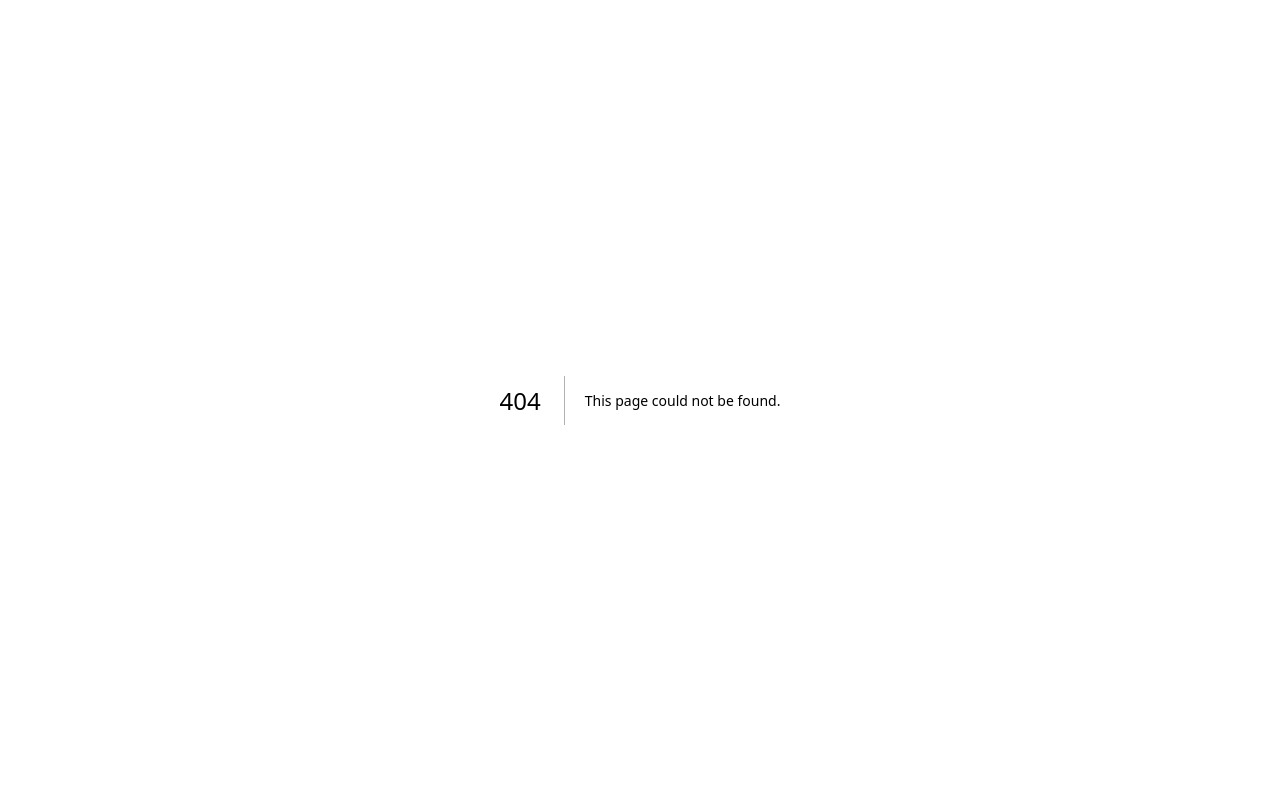
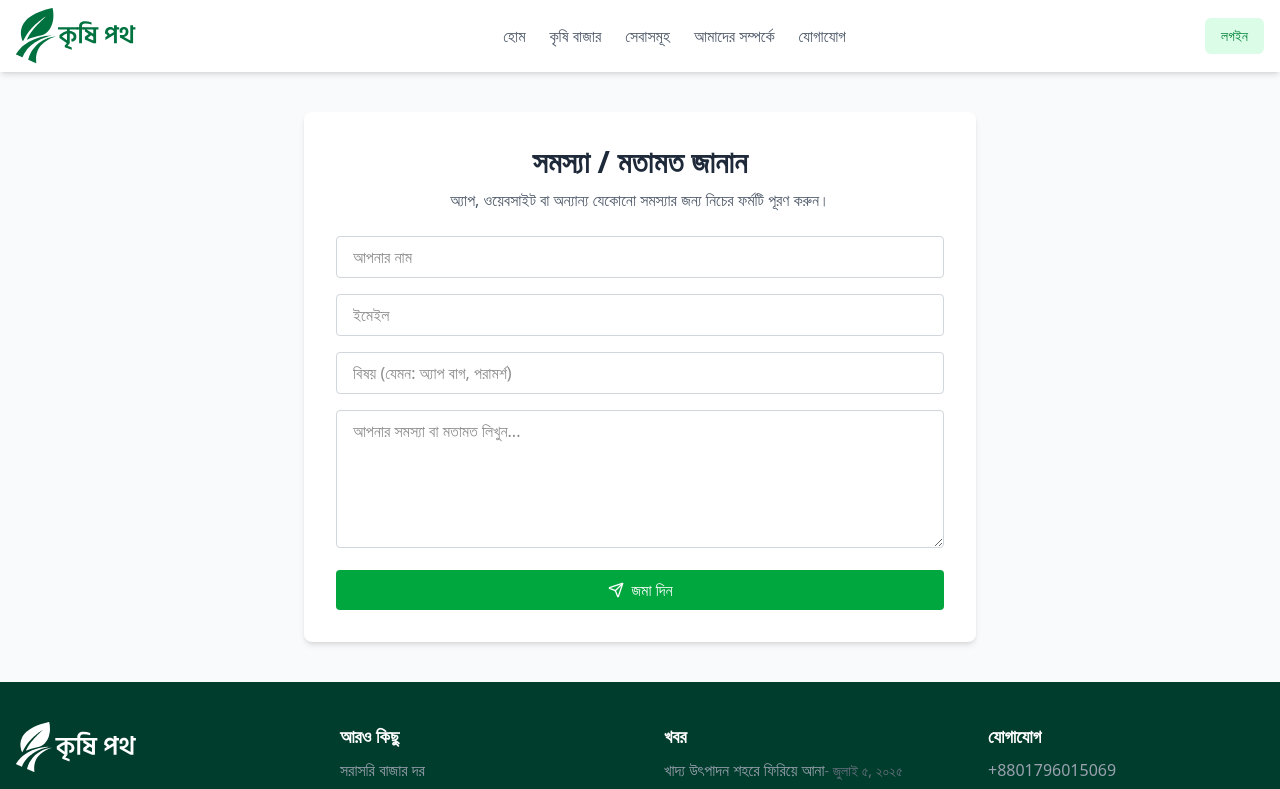
Before and after one commit to GausAlMunirTushar/krishipath-frontend, a Next.js app: page /feedback in a window 1280 px wide. Before the commit this address had no page. Shown: the top 789 px of the page. Built offline with nearby package versions, Linux system fonts and the light colour scheme.

Commit message:
feat: add FeedbackPage component for user feedback submission

```diff
--- a/src/app/(web)/about/page.tsx
+++ b/src/app/(web)/about/page.tsx
@@ -14,7 +14,7 @@ import {
 
 const AboutPage: React.FC = () => {
 	return (
-		<div className="bg-gray-50 py-10 sm:py-20">
+		<div className="bg-gray-50 py-10">
 			<div className="max-w-7xl mx-auto px-6 lg:px-8">
 				{/* Header Section */}
 				<div className="text-center mb-12">
@@ -133,9 +133,7 @@ const AboutPage: React.FC = () => {
 								মোঃ রিফাত আল মাহামুদ
 							</h4>
 							<p className="text-gray-600">প্রকল্প পরিচালক</p>
-							<p className="text-sm text-gray-500">
-								বালিয়াডাঙ্গী পাইলট মডেল উচ্চ বিদ্যালয়
-							</p>
+							<p className="text-sm text-gray-500">কৃষিপথ</p>
 							<p className="text-sm text-gray-500">01581483444</p>
 							<p className="text-sm mt-2">
 								সামগ্রিক পরিকল্পনা, Krishi Bazar রোডম্যাপ ও
@@ -154,9 +152,7 @@ const AboutPage: React.FC = () => {
 								মোঃ মুনতাছির মাহিন
 							</h4>
 							<p className="text-gray-600">সহকারী পরিচালক</p>
-							<p className="text-sm text-gray-500">
-								লাহিড়ী বহুমুখী উচ্চ বিদ্যালয়
-							</p>
+							<p className="text-sm text-gray-500">কৃষিপথ</p>
 							<p className="text-sm text-gray-500">01897950236</p>
 							<p className="text-sm mt-2">
 								ডেটা সংগ্রহ ও বিশ্লেষণ, ফিচার পরিকল্পনা
--- /dev/null
+++ b/src/app/(web)/feedback/page.tsx
@@ -0,0 +1,91 @@
+"use client";
+import { useState } from "react";
+import { Send } from "lucide-react";
+
+export default function FeedbackPage() {
+	const [form, setForm] = useState({
+		name: "",
+		email: "",
+		subject: "",
+		message: "",
+	});
+	const [submitted, setSubmitted] = useState(false);
+
+	const handleChange = (
+		e: React.ChangeEvent<HTMLInputElement | HTMLTextAreaElement>
+	) => {
+		setForm({ ...form, [e.target.name]: e.target.value });
+	};
+
+	const handleSubmit = (e: React.FormEvent) => {
+		e.preventDefault();
+		// বাস্তবিক API সংযোগ এখানে যোগ করুন
+		console.log(form);
+		setSubmitted(true);
+	};
+
+	return (
+		<main className=" bg-gray-50 py-10 px-4">
+			<div className="max-w-2xl mx-auto bg-white p-8 rounded-lg shadow-md">
+				<h1 className="text-2xl md:text-3xl font-bold text-center text-gray-800 mb-2">
+					সমস্যা / মতামত জানান
+				</h1>
+				<p className="text-center text-gray-600 mb-6">
+					অ্যাপ, ওয়েবসাইট বা অন্যান্য যেকোনো সমস্যার জন্য নিচের
+					ফর্মটি পূরণ করুন।
+				</p>
+
+				{submitted ? (
+					<div className="text-center text-green-600 font-semibold">
+						✅ ধন্যবাদ! আপনার মতামত আমরা গ্রহণ করেছি।
+					</div>
+				) : (
+					<form onSubmit={handleSubmit} className="space-y-4">
+						<input
+							type="text"
+							name="name"
+							placeholder="আপনার নাম"
+							value={form.name}
+							onChange={handleChange}
+							required
+							className="w-full border border-gray-300 rounded px-4 py-2 focus:outline-none focus:ring-2 focus:ring-green-500"
+						/>
+						<input
+							type="email"
+							name="email"
+							placeholder="ইমেইল"
+							value={form.email}
+							onChange={handleChange}
+							required
+							className="w-full border border-gray-300 rounded px-4 py-2 focus:outline-none focus:ring-2 focus:ring-green-500"
+						/>
+						<input
+							type="text"
+							name="subject"
+							placeholder="বিষয় (যেমন: অ্যাপ বাগ, পরামর্শ)"
+							value={form.subject}
+							onChange={handleChange}
+							required
+							className="w-full border border-gray-300 rounded px-4 py-2 focus:outline-none focus:ring-2 focus:ring-green-500"
+						/>
+						<textarea
+							name="message"
+							rows={5}
+							placeholder="আপনার সমস্যা বা মতামত লিখুন..."
+							value={form.message}
+							onChange={handleChange}
+							required
+							className="w-full border border-gray-300 rounded px-4 py-2 focus:outline-none focus:ring-2 focus:ring-green-500"
+						></textarea>
+						<button
+							type="submit"
+							className="w-full bg-green-600 text-white flex items-center justify-center gap-2 py-2 rounded hover:bg-green-700 transition"
+						>
+							<Send className="w-4 h-4" /> জমা দিন
+						</button>
+					</form>
+				)}
+			</div>
+		</main>
+	);
+}
```
